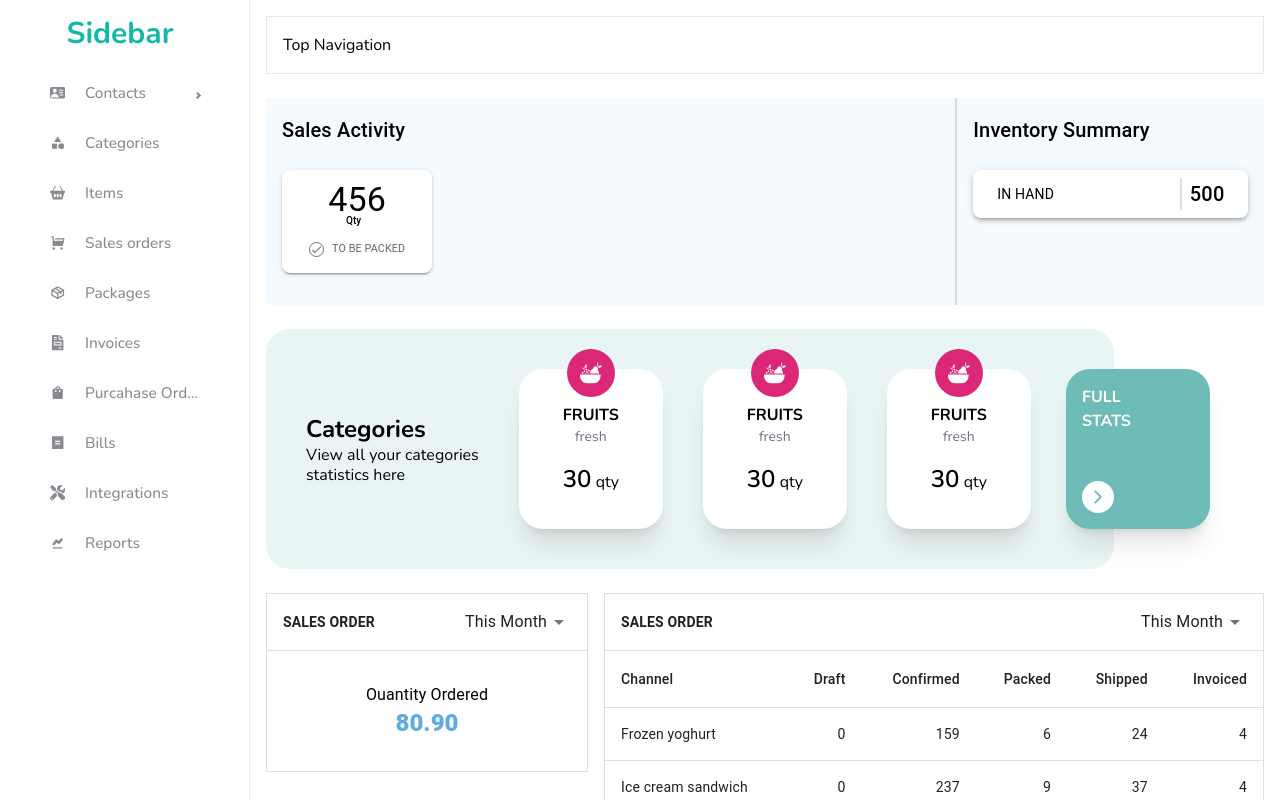
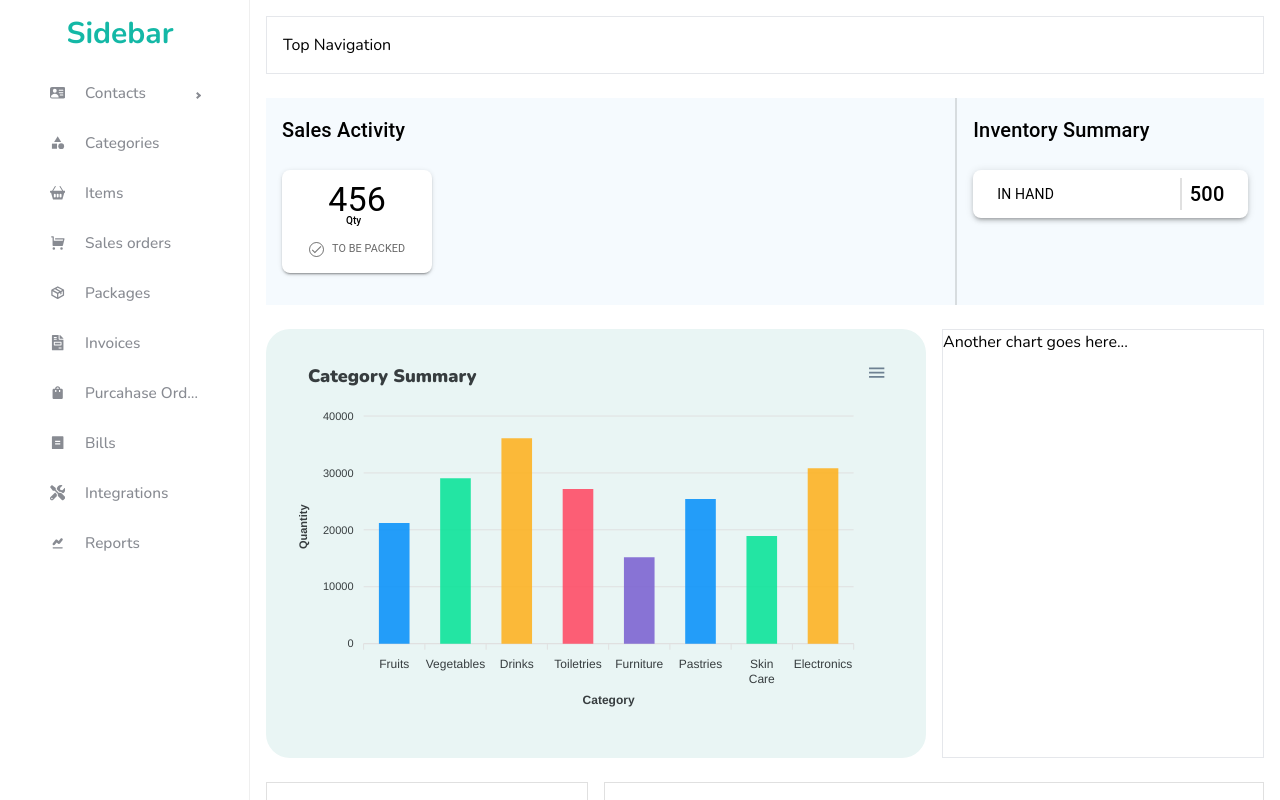
Before and after one commit to Strangeal/front-trakade, a React (Vite) app: page /dashboard in a window 1280 px wide. Shown: the top 800 px of the page. Built offline with nearby package versions, Linux system fonts and the light colour scheme.

Commit message:
Add a chart for category summary

```diff
--- a/src/components/categories/CategorySummary.tsx
+++ b/src/components/categories/CategorySummary.tsx
@@ -1,36 +1,86 @@
+import { useState } from 'react';
+import { default as ReactApexChart } from 'react-apexcharts';
 import { IoIosArrowForward } from 'react-icons/io';
 import { Link } from 'react-router-dom';
 import styles from '../../styles/Categories.module.css';
 import CategoryCard from './CategoryCard';
 
 const CategorySummary = () => {
+  const options = {
+    series: [
+      {
+        data: [21200, 29042, 36110, 27185, 15169, 25410, 18933, 30809],
+      },
+    ],
+    options: {
+      title: {
+        text: 'Category Summary',
+        style: {
+          fontFamily: 'Nunito',
+          fontSize: '18px',
+        },
+      },
+      chart: {
+        height: 350,
+        type: 'bar',
+        background: '#e9f5f4',
+      },
+      plotOptions: {
+        bar: {
+          columnWidth: '50%',
+          distributed: true,
+        },
+      },
+      dataLabels: {
+        enabled: false,
+      },
+      legend: {
+        show: false,
+      },
+      xaxis: {
+        categories: [
+          ['Fruits'],
+          ['Vegetables'],
+          ['Drinks'],
+          'Toiletries',
+          ['Furniture'],
+          ['Pastries'],
+          ['Skin', 'Care'],
+          ['Electronics'],
+        ],
+        labels: {
+          style: {
+            // colors: colors,
+            fontSize: '12px',
+          },
+        },
+        title: {
+          text: 'Category',
+        },
+      },
+      yaxis: {
+        show: true,
+        showAlways: true,
+        title: {
+          text: 'Quantity',
+          offsetX: -5,
+        },
+      },
+    },
+  };
+
   return (
     <section className={styles.cat_container}>
-      <div>
-        <h1 className="font-bold text-2xl">Categories</h1>
-        <p className="leading-5 font-light">
-          View all your categories <br /> statistics here
-        </p>
+      <div className={styles.cat_summary}>
+        <ReactApexChart
+          options={options.options}
+          series={options.series}
+          type="bar"
+          height={350}
+        />
       </div>
-
-      <div className="flex gap-x-10">
-        <CategoryCard />
-        <CategoryCard />
-        <CategoryCard />
-        {/* <CategoryCard /> */}
-        <div className="absolute -right-[6rem] bg-[#6ebcb7] text-white flex flex-col justify-between gap-y-4 p-4 w-[9rem] h-[10rem] rounded-3xl shadow-xl">
-          <h1 className="font-bold uppercase">
-            Full <br /> Stats
-          </h1>
-          <Link
-            to={'/dashboard/categories'}
-            className="bg-white p-3 rounded-full w-8 h-8 text-[#6ebcb7] flex justify-center items-center text-xl hover:shadow-sm hover:shadow-slate-800 transition-all duration-300 ease-in-out"
-          >
-            <span>
-              <IoIosArrowForward />
-            </span>
-          </Link>
-        </div>
+      <div className="border">
+        <p>Another chart goes here...</p>
       </div>
     </section>
   );
--- a/src/styles/Categories.module.css
+++ b/src/styles/Categories.module.css
@@ -1,11 +1,7 @@
 section.cat_container {
-  @apply relative w-[53rem] flex items-center gap-x-10 bg-[#e9f5f4] p-10 rounded-3xl my-6;
+  @apply grid xl:grid-cols-3 gap-4 grid-cols-1 my-6;
 }
 
-div.cat_card {
-  @apply bg-white flex flex-col justify-center items-center gap-y-4 p-4 w-[9rem] h-[10rem] rounded-3xl relative shadow-xl;
+div.cat_summary {
+  @apply bg-[#e9f5f4] col-span-2 p-8 rounded-3xl;
 }
-
-div.cat_icon {
-  @apply absolute -top-5 bg-pink-600 text-white text-2xl p-3 rounded-full;
-}
```
